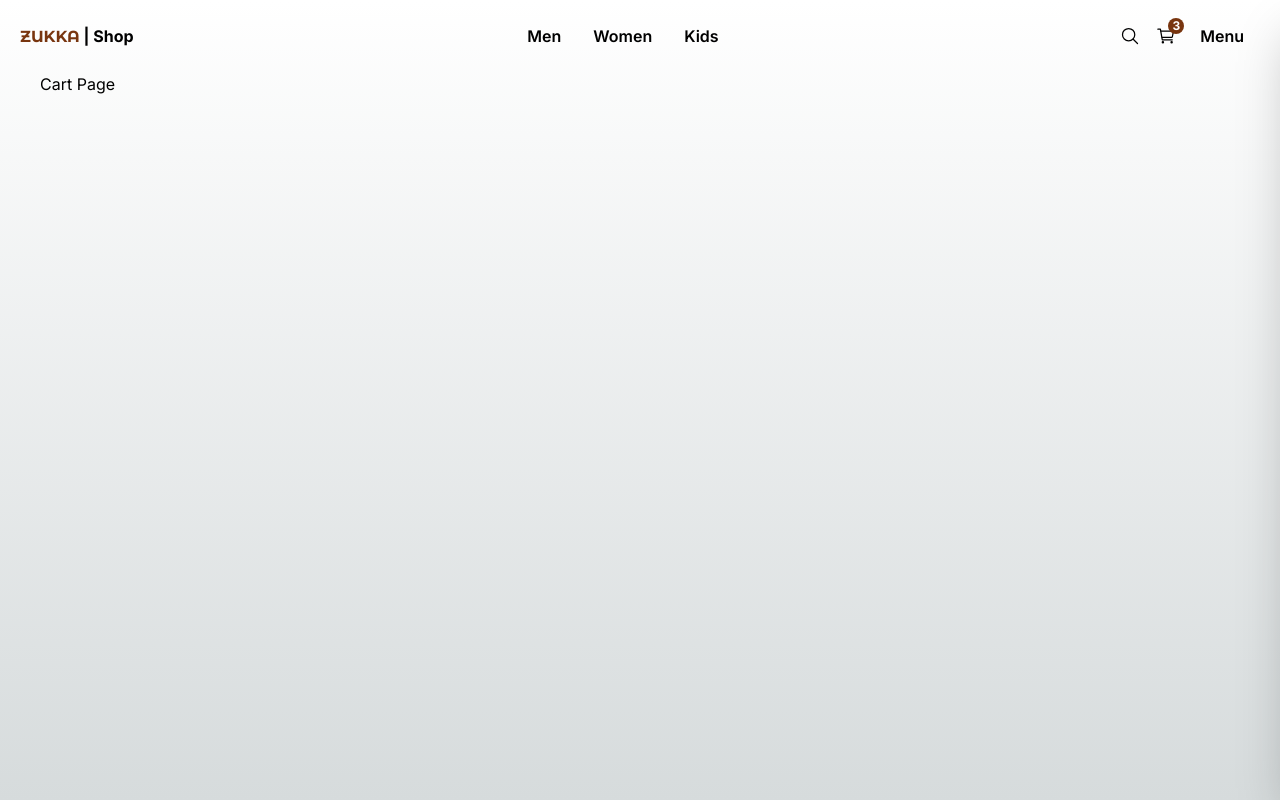
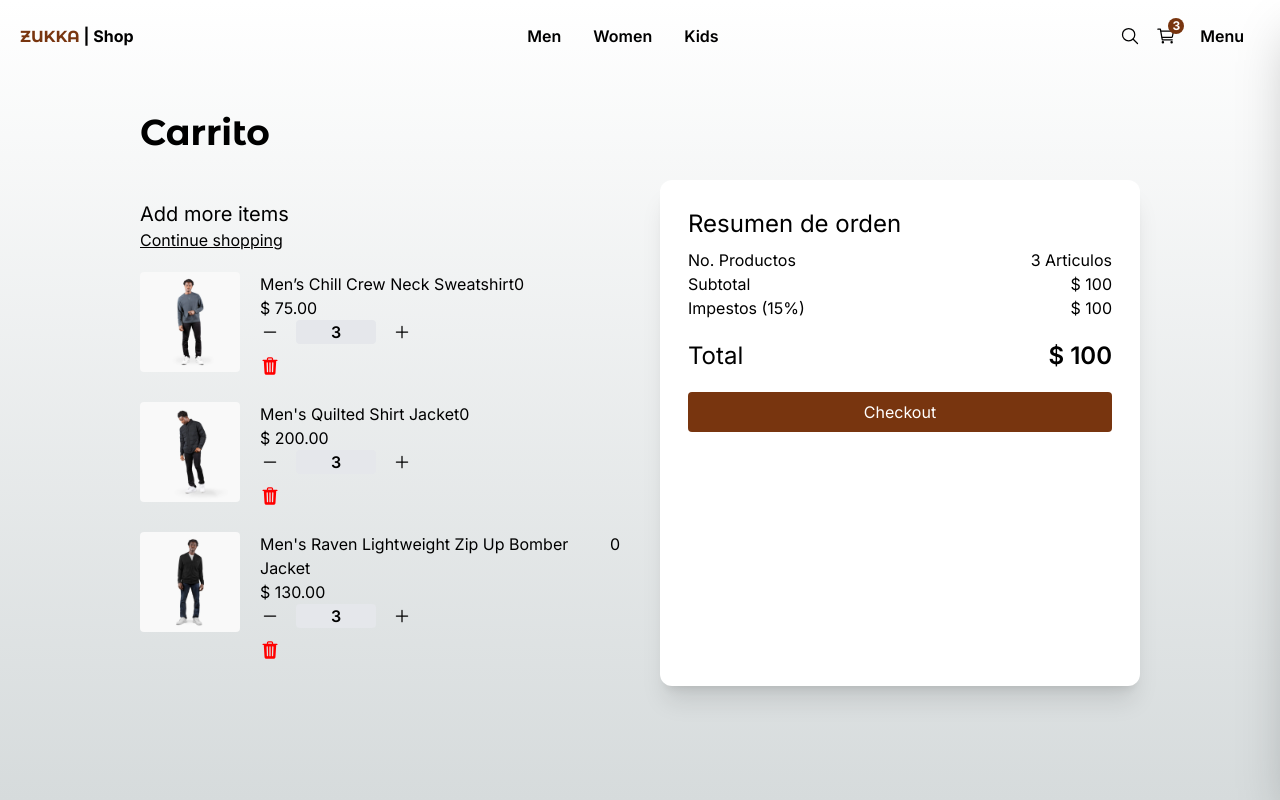
Before and after one commit to jockeer/zukka-shop, a Next.js app: page /cart in a window 1280 px wide. Built offline with nearby package versions, Linux system fonts and the light colour scheme.

Commit message:
cart page added

```diff
--- a/src/app/(shop)/cart/page.tsx
+++ b/src/app/(shop)/cart/page.tsx
@@ -1,8 +1,66 @@
+import { QuantitySelector, Title } from "@/components";
+import { initialData } from "@/seed/seed";
+import Image from "next/image";
+import Link from "next/link";
+import {  IoTrash } from "react-icons/io5";
+
+const productsInCart = [
+  initialData.products[0],
+  initialData.products[1],
+  initialData.products[2],
+]
 
 export default function CartPage() {
   return (
-    <div>
-      <h1>Cart Page</h1>
+    <div className="flex justify-center items-center mb-72 px-10 sm:px-0">
+      <div className="flex flex-col w-[1000px]">
+        <Title title="Carrito"/>
+        <div className="grid grid-cols-1 sm:grid-cols-2 gap-10">
+            {/*  Carrito */}
+            <div className="flex flex-col mt-5">
+              <span className="text-xl">Add more items</span>
+              <Link href={'/'} className="underline mb-5">
+                Continue shopping
+              </Link>
+
+            {/*  Items */}
+            { productsInCart.map( product => (
+              <div key={product.slug} className="flex mb-5">
+                <Image src={`/products/${product.images[0]}`} width={100} height={100} style={{width: 100, height: 100}} alt={product.title} className="mr-5 rounded"/>
+                <div>
+                  <p>{product.title}</p>
+                  <p>$ {product.price.toFixed(2)}</p>
+                  <QuantitySelector quantity={ 3 }/>
+                  <button className="underline mt-3"><IoTrash size={20} color="red"/> </button>
+                </div>0
+              </div>
+            ))}
+
+          </div>
+          {/*  Checkout */}
+          <div className="bg-white rounded-xl shadow-xl p-7">
+              <h2 className="text-2xl mb-2">Resumen de orden</h2>
+              <div className="grid grid-cols-2">
+                <span>No. Productos</span>
+                <span className="text-right">3 Articulos</span>
+
+                <span>Subtotal</span>
+                <span className="text-right">$ 100</span>
+
+                <span>Impestos (15%) </span>
+                <span className="text-right">$ 100</span>
+
+                <span className="mt-5 text-2xl">Total </span>
+                <span className="text-right mt-5 text-2xl font-semibold">$ 100</span>
+              </div>
+              <div className="mt-5 mb-2 w-full">
+                <Link href={'/checkout/address'} className="flex btn-primary justify-center">
+                  Checkout
+                </Link>
+              </div>
+          </div>
+        </div>
+      </div>
     </div>
   );
 }
```
